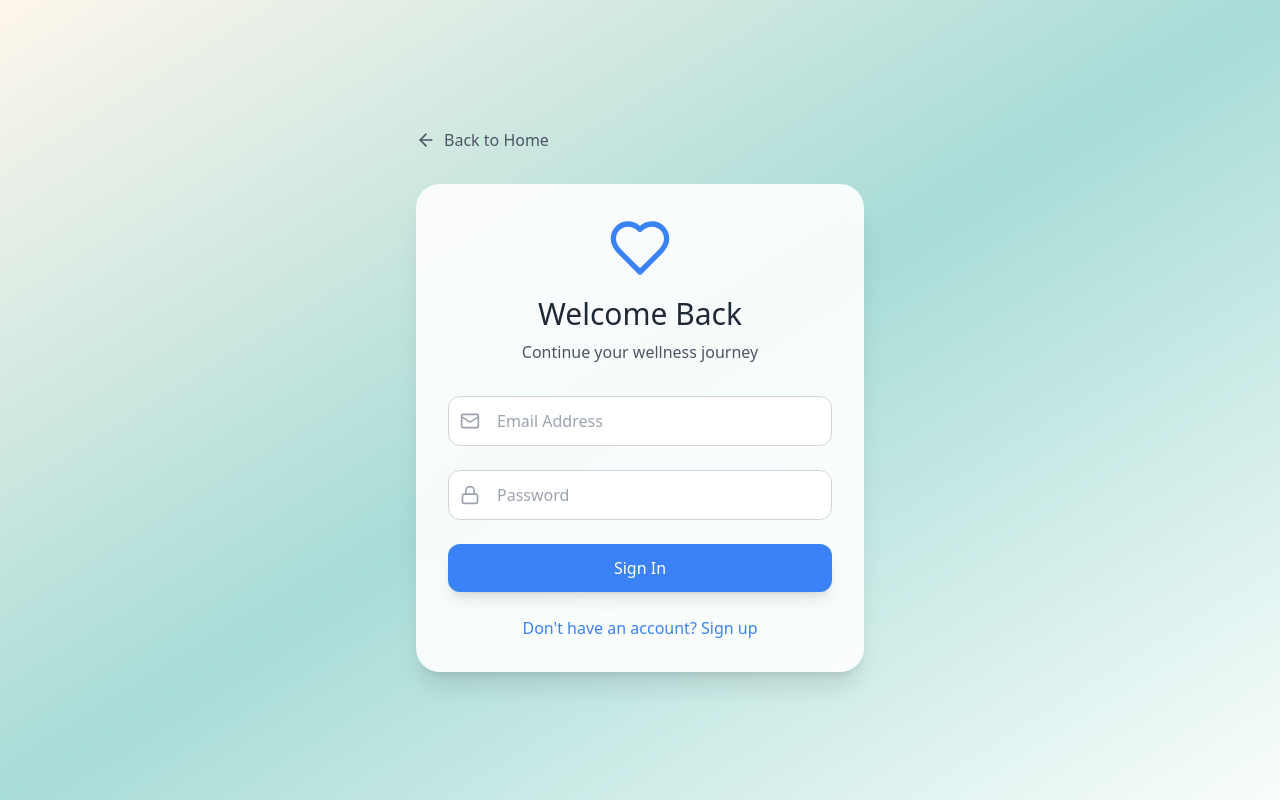
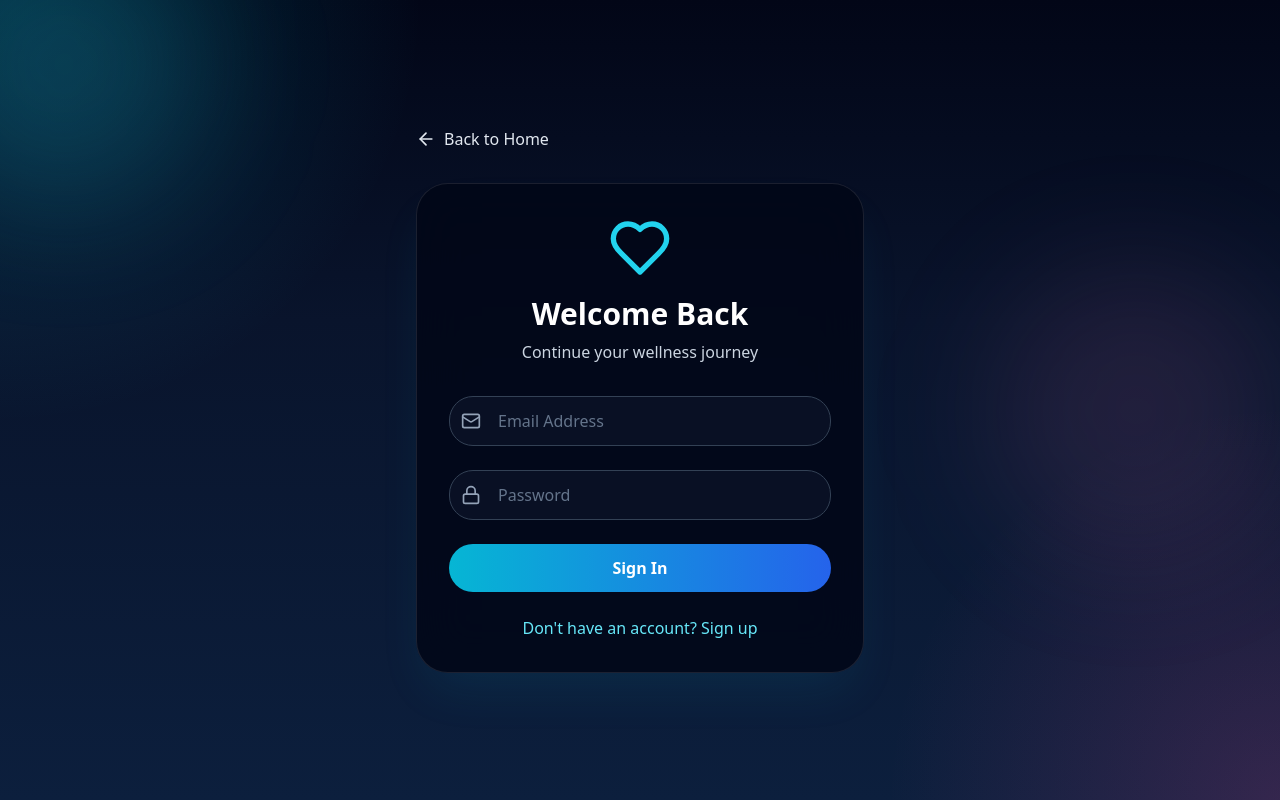
Before and after one commit to kartikgarg146/Mental-Health-Chatbot, a React (Vite) app in the folder WellSpring/: page /student-auth in a window 1280 px wide. Built offline with nearby package versions, Linux system fonts and the light colour scheme.

Commit message:
Updated StudentAuth.tsx ui

```diff
--- a/WellSpring/src/pages/CounsellorAuth.tsx
+++ b/WellSpring/src/pages/CounsellorAuth.tsx
@@ -32,23 +32,27 @@ const CounsellorAuth: React.FC = () => {
   };
 
   return (
-    <div className="min-h-screen bg-gradient-to-br from-green-50 via-white to-blue-50 flex items-center justify-center p-6">
-      <div className="w-full max-w-md">
+    <div className="min-h-screen bg-[radial-gradient(circle_at_top_left,_rgba(16,185,129,0.18),_transparent_24%),radial-gradient(circle_at_bottom_right,_rgba(14,165,233,0.14),_transparent_24%),linear-gradient(180deg,#ecfdf5_0%,#dbeafe_48%,#e0f2fe_100%)] flex items-center justify-center p-6 overflow-hidden">
+      <div className="absolute inset-0">
+        <div className="absolute left-10 top-10 h-64 w-64 rounded-full bg-emerald-400/10 blur-3xl" />
+        <div className="absolute -right-20 bottom-10 h-72 w-72 rounded-full bg-sky-400/10 blur-3xl" />
+      </div>
+      <div className="relative w-full max-w-md z-10">
         <button
           onClick={() => navigate('/')}
-          className="flex items-center text-gray-600 hover:text-green-500 mb-8 transition-colors duration-200"
+          className="flex items-center text-slate-700 hover:text-teal-600 mb-8 transition-colors duration-200"
         >
           <ArrowLeft className="w-5 h-5 mr-2" />
           Back to Home
         </button>
 
-        <div className="bg-white/90 backdrop-blur-sm rounded-3xl shadow-xl p-8">
+        <div className="relative bg-white/85 border border-white/60 backdrop-blur-xl rounded-[2rem] shadow-2xl shadow-emerald-500/10 p-8">
           <div className="text-center mb-8">
-            <Users className="w-16 h-16 text-green-500 mx-auto mb-4" />
-            <h2 className="text-3xl font-light text-gray-800 mb-2">
+            <Users className="w-16 h-16 text-emerald-500 mx-auto mb-4" />
+            <h2 className="text-3xl font-semibold text-slate-900 mb-2">
               {isLogin ? 'Counsellor Portal' : 'Join as Counsellor'}
             </h2>
-            <p className="text-gray-600">
+            <p className="text-slate-600">
               {isLogin ? 'Help students on their wellness journey' : 'Become a wellness guide'}
             </p>
           </div>
@@ -56,38 +60,38 @@ const CounsellorAuth: React.FC = () => {
           <form onSubmit={handleSubmit} className="space-y-6">
             {!isLogin && (
               <div className="relative">
-                <User className="absolute left-3 top-1/2 transform -translate-y-1/2 text-gray-400 w-5 h-5" />
+                <User className="absolute left-3 top-1/2 transform -translate-y-1/2 text-slate-400 w-5 h-5" />
                 <input
                   type="text"
                   placeholder="Professional Name"
                   value={name}
                   onChange={(e) => setName(e.target.value)}
-                  className="w-full pl-12 pr-4 py-3 border border-gray-300 rounded-xl focus:ring-2 focus:ring-green-500 focus:border-transparent transition-all duration-200"
+                  className="w-full pl-12 pr-4 py-3 bg-slate-100/90 border border-slate-200 text-slate-900 placeholder-slate-500 rounded-3xl focus:outline-none focus:ring-2 focus:ring-emerald-400 focus:border-transparent transition-all duration-200"
                   required={!isLogin}
                 />
               </div>
             )}
 
             <div className="relative">
-              <Mail className="absolute left-3 top-1/2 transform -translate-y-1/2 text-gray-400 w-5 h-5" />
+              <Mail className="absolute left-3 top-1/2 transform -translate-y-1/2 text-slate-400 w-5 h-5" />
               <input
                 type="email"
                 placeholder="Professional Email"
                 value={email}
                 onChange={(e) => setEmail(e.target.value)}
-                className="w-full pl-12 pr-4 py-3 border border-gray-300 rounded-xl focus:ring-2 focus:ring-green-500 focus:border-transparent transition-all duration-200"
+                className="w-full pl-12 pr-4 py-3 bg-slate-100/90 border border-slate-200 text-slate-900 placeholder-slate-500 rounded-3xl focus:outline-none focus:ring-2 focus:ring-emerald-400 focus:border-transparent transition-all duration-200"
                 required
               />
             </div>
 
             <div className="relative">
-              <Lock className="absolute left-3 top-1/2 transform -translate-y-1/2 text-gray-400 w-5 h-5" />
+              <Lock className="absolute left-3 top-1/2 transform -translate-y-1/2 text-slate-400 w-5 h-5" />
               <input
                 type="password"
                 placeholder="Password"
                 value={password}
                 onChange={(e) => setPassword(e.target.value)}
-                className="w-full pl-12 pr-4 py-3 border border-gray-300 rounded-xl focus:ring-2 focus:ring-green-500 focus:border-transparent transition-all duration-200"
+                className="w-full pl-12 pr-4 py-3 bg-slate-100/90 border border-slate-200 text-slate-900 placeholder-slate-500 rounded-3xl focus:outline-none focus:ring-2 focus:ring-emerald-400 focus:border-transparent transition-all duration-200"
                 required
               />
             </div>
@@ -95,7 +99,7 @@ const CounsellorAuth: React.FC = () => {
             <button
               type="submit"
               disabled={loading}
-              className="w-full bg-green-500 hover:bg-green-600 disabled:bg-green-300 text-white py-3 rounded-xl font-medium transition-all duration-200 transform hover:scale-105 disabled:transform-none shadow-lg hover:shadow-xl"
+              className="w-full bg-gradient-to-r from-emerald-500 to-teal-500 text-white py-3 rounded-3xl font-semibold transition-all duration-200 transform hover:-translate-y-0.5 hover:shadow-[0_18px_50px_-20px_rgba(16,185,129,0.8)] disabled:bg-slate-400 disabled:cursor-not-allowed"
             >
               {loading ? 'Please wait...' : (isLogin ? 'Access Portal' : 'Join Platform')}
             </button>
@@ -104,7 +108,7 @@ const CounsellorAuth: React.FC = () => {
           <div className="text-center mt-6">
             <button
               onClick={() => setIsLogin(!isLogin)}
-              className="text-green-500 hover:text-green-600 font-medium transition-colors duration-200"
+              className="text-emerald-600 hover:text-teal-600 font-medium transition-colors duration-200"
             >
               {isLogin ? "New counsellor? Join us" : "Already registered? Sign in"}
             </button>
--- a/WellSpring/src/pages/StudentAuth.tsx
+++ b/WellSpring/src/pages/StudentAuth.tsx
@@ -32,23 +32,27 @@ const StudentAuth: React.FC = () => {
   };
 
   return (
-    <div className="min-h-screen  bg-gradient-to-br from-[#fef6ec] via-[#a8dcd7] to-[#f9fdfb] flex items-center justify-center p-6">
-      <div className="w-full max-w-md">
+    <div className="min-h-screen bg-[radial-gradient(circle_at_top_left,_rgba(6,182,212,0.2),_transparent_28%),radial-gradient(circle_at_bottom_right,_rgba(236,72,153,0.18),_transparent_26%),linear-gradient(180deg,#020617_0%,#09142c_40%,#0c1f3d_100%)] flex items-center justify-center p-6 overflow-hidden">
+      <div className="absolute inset-0">
+        <div className="absolute -left-20 -top-20 h-72 w-72 rounded-full bg-cyan-400/15 blur-3xl" />
+        <div className="absolute right-0 top-1/3 h-72 w-72 rounded-full bg-pink-400/10 blur-3xl" />
+      </div>
+      <div className="relative w-full max-w-md z-10">
         <button
           onClick={() => navigate('/')}
-          className="flex items-center text-gray-600 hover:text-blue-500 mb-8 transition-colors duration-200"
+          className="flex items-center text-slate-200 hover:text-cyan-300 mb-8 transition-colors duration-200"
         >
           <ArrowLeft className="w-5 h-5 mr-2" />
           Back to Home
         </button>
 
-        <div className="bg-white/90 backdrop-blur-sm rounded-3xl shadow-xl p-8">
+        <div className="relative bg-slate-950/85 border border-white/10 backdrop-blur-xl rounded-[2rem] shadow-2xl shadow-cyan-500/10 p-8">
           <div className="text-center mb-8">
-            <Heart className="w-16 h-16 text-blue-500 mx-auto mb-4" />
-            <h2 className="text-3xl font-light text-gray-800 mb-2">
+            <Heart className="w-16 h-16 text-cyan-400 mx-auto mb-4" />
+            <h2 className="text-3xl font-semibold text-white mb-2">
               {isLogin ? 'Welcome Back' : 'Join Our Community'}
             </h2>
-            <p className="text-gray-600">
+            <p className="text-slate-300">
               {isLogin ? 'Continue your wellness journey' : 'Start your path to wellbeing'}
             </p>
           </div>
@@ -56,38 +60,38 @@ const StudentAuth: React.FC = () => {
           <form onSubmit={handleSubmit} className="space-y-6">
             {!isLogin && (
               <div className="relative">
-                <User className="absolute left-3 top-1/2 transform -translate-y-1/2 text-gray-400 w-5 h-5" />
+                <User className="absolute left-3 top-1/2 transform -translate-y-1/2 text-slate-400 w-5 h-5" />
                 <input
                   type="text"
                   placeholder="Full Name"
                   value={name}
                   onChange={(e) => setName(e.target.value)}
-                  className="w-full pl-12 pr-4 py-3 border border-gray-300 rounded-xl focus:ring-2 focus:ring-blue-500 focus:border-transparent transition-all duration-200"
+                  className="w-full pl-12 pr-4 py-3 bg-slate-900/60 border border-slate-700 text-white placeholder-slate-500 rounded-3xl focus:outline-none focus:ring-2 focus:ring-cyan-400 focus:border-transparent transition-all duration-200"
                   required={!isLogin}
                 />
               </div>
             )}
 
             <div className="relative">
-              <Mail className="absolute left-3 top-1/2 transform -translate-y-1/2 text-gray-400 w-5 h-5" />
+              <Mail className="absolute left-3 top-1/2 transform -translate-y-1/2 text-slate-400 w-5 h-5" />
               <input
                 type="email"
                 placeholder="Email Address"
                 value={email}
                 onChange={(e) => setEmail(e.target.value)}
-                className="w-full pl-12 pr-4 py-3 border border-gray-300 rounded-xl focus:ring-2 focus:ring-blue-500 focus:border-transparent transition-all duration-200"
+                className="w-full pl-12 pr-4 py-3 bg-slate-900/60 border border-slate-700 text-white placeholder-slate-500 rounded-3xl focus:outline-none focus:ring-2 focus:ring-cyan-400 focus:border-transparent transition-all duration-200"
                 required
               />
             </div>
 
             <div className="relative">
-              <Lock className="absolute left-3 top-1/2 transform -translate-y-1/2 text-gray-400 w-5 h-5" />
+              <Lock className="absolute left-3 top-1/2 transform -translate-y-1/2 text-slate-400 w-5 h-5" />
               <input
                 type="password"
                 placeholder="Password"
                 value={password}
                 onChange={(e) => setPassword(e.target.value)}
-                className="w-full pl-12 pr-4 py-3 border border-gray-300 rounded-xl focus:ring-2 focus:ring-blue-500 focus:border-transparent transition-all duration-200"
+                className="w-full pl-12 pr-4 py-3 bg-slate-900/60 border border-slate-700 text-white placeholder-slate-500 rounded-3xl focus:outline-none focus:ring-2 focus:ring-cyan-400 focus:border-transparent transition-all duration-200"
                 required
               />
             </div>
@@ -95,7 +99,7 @@ const StudentAuth: React.FC = () => {
             <button
               type="submit"
               disabled={loading}
-              className="w-full bg-blue-500 hover:bg-blue-600 disabled:bg-blue-300 text-white py-3 rounded-xl font-medium transition-all duration-200 transform hover:scale-105 disabled:transform-none shadow-lg hover:shadow-xl"
+              className="w-full bg-gradient-to-r from-cyan-500 to-blue-600 text-white py-3 rounded-3xl font-semibold transition-all duration-200 transform hover:-translate-y-0.5 hover:shadow-[0_18px_50px_-20px_rgba(14,165,233,0.8)] disabled:bg-slate-600 disabled:cursor-not-allowed"
             >
               {loading ? 'Please wait...' : (isLogin ? 'Sign In' : 'Create Account')}
             </button>
@@ -104,7 +108,7 @@ const StudentAuth: React.FC = () => {
           <div className="text-center mt-6">
             <button
               onClick={() => setIsLogin(!isLogin)}
-              className="text-blue-500 hover:text-blue-600 font-medium transition-colors duration-200"
+              className="text-cyan-300 hover:text-cyan-100 font-medium transition-colors duration-200"
             >
               {isLogin ? "Don't have an account? Sign up" : "Already have an account? Sign in"}
             </button>
```
